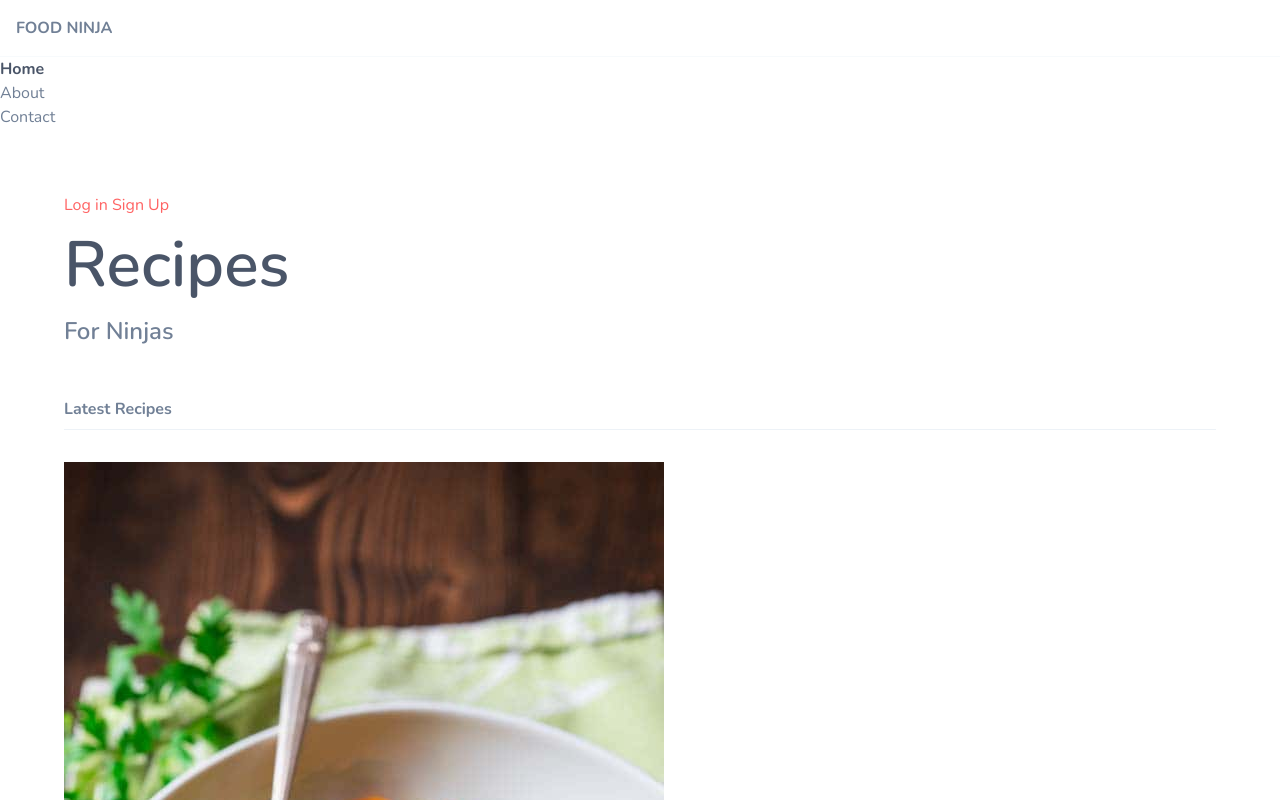
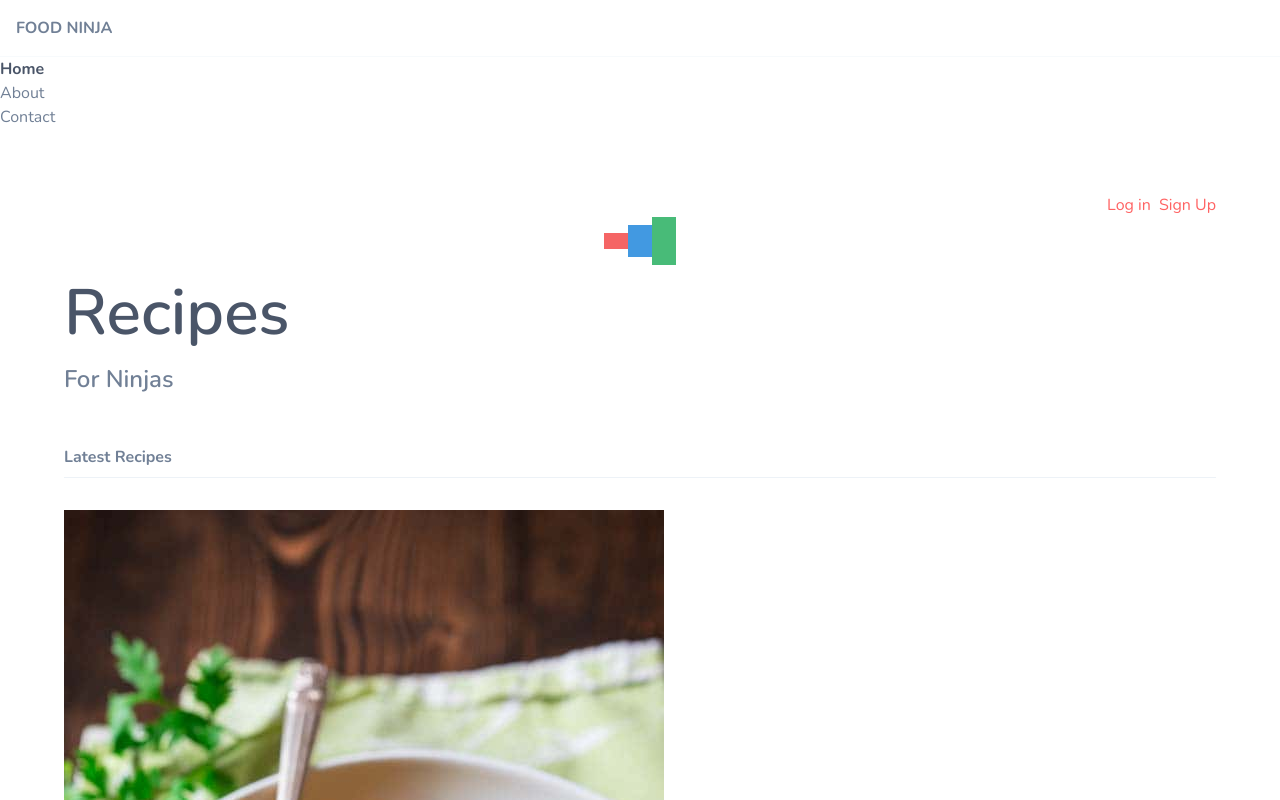
Before and after one commit to Rey-17/tailwind-tutorial, a website: page public/index.html in a window 1280 px wide. Shown: the top 800 px of the page. Drawn offline with nearby package versions, Linux system fonts and the light colour scheme; files that its build step writes are made by us from their sources.

Commit message:
Using flexbox

```diff
--- a/public/index.html
+++ b/public/index.html
@@ -36,9 +36,15 @@
     </div><!--end nav-->
     <main class="px-16 py-16">
 
-        <div>
+        <div class="flex justify-end">
             <a href="#" class="text-primary">Log in</a>
-            <a href="#" class="text-primary">Sign Up</a>
+            <a href="#" class="text-primary ml-2">Sign Up</a>
+        </div>
+
+        <div class="flex items-center justify-center">
+            <div class="bg-red-500 h-4 w-6"></div>
+            <div class="bg-blue-500 h-8 w-6"></div>
+            <div class="bg-green-500 h-12 w-6"></div>
         </div>
 
         <header>
@@ -69,7 +75,7 @@
 
             </div>
 
-            <div>
+            <div class="flex justify-center">
                 <div class="bg-secondary-100 text-secondary-200">Load more</div>
             </div>
         </div>
```
